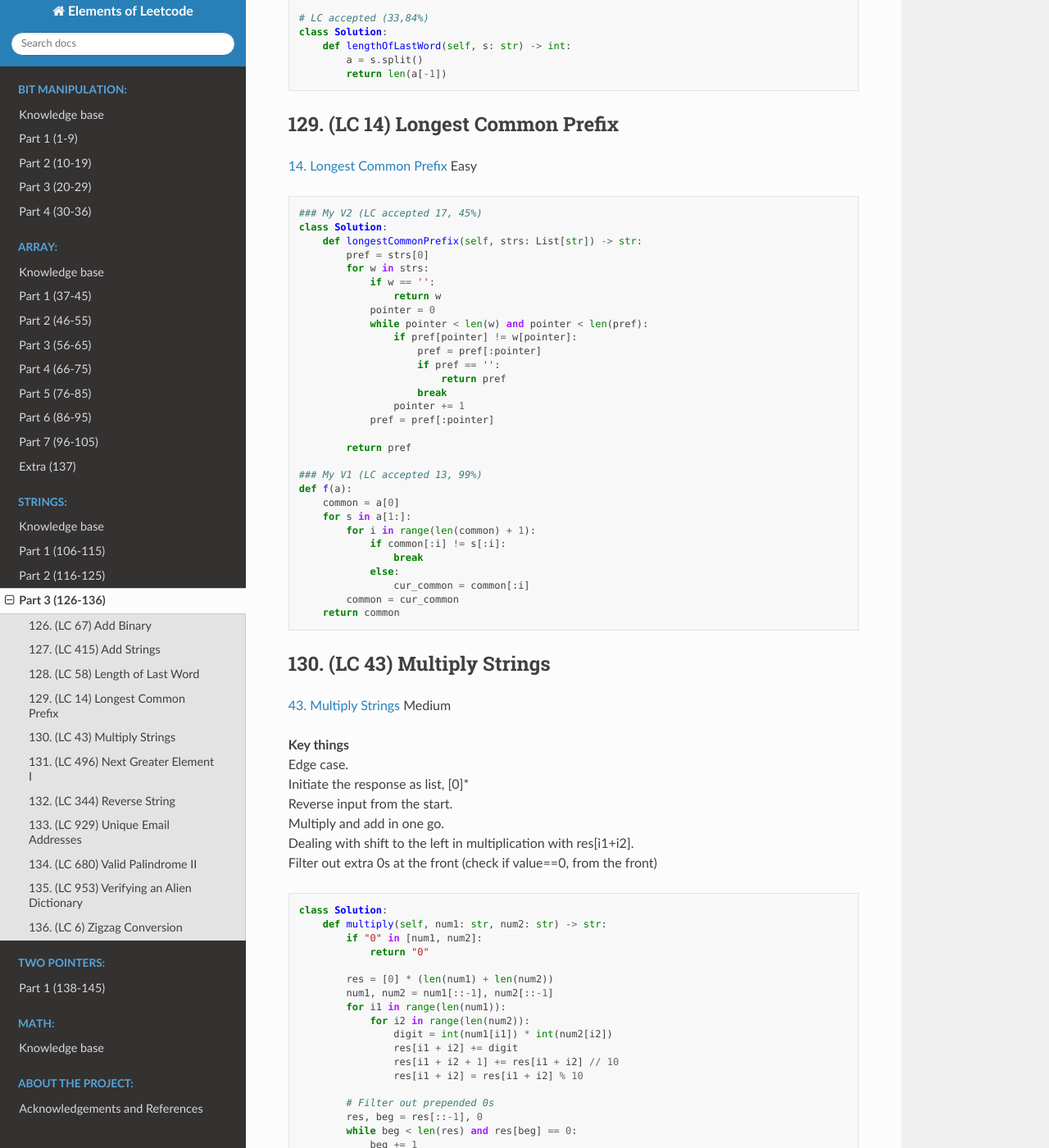
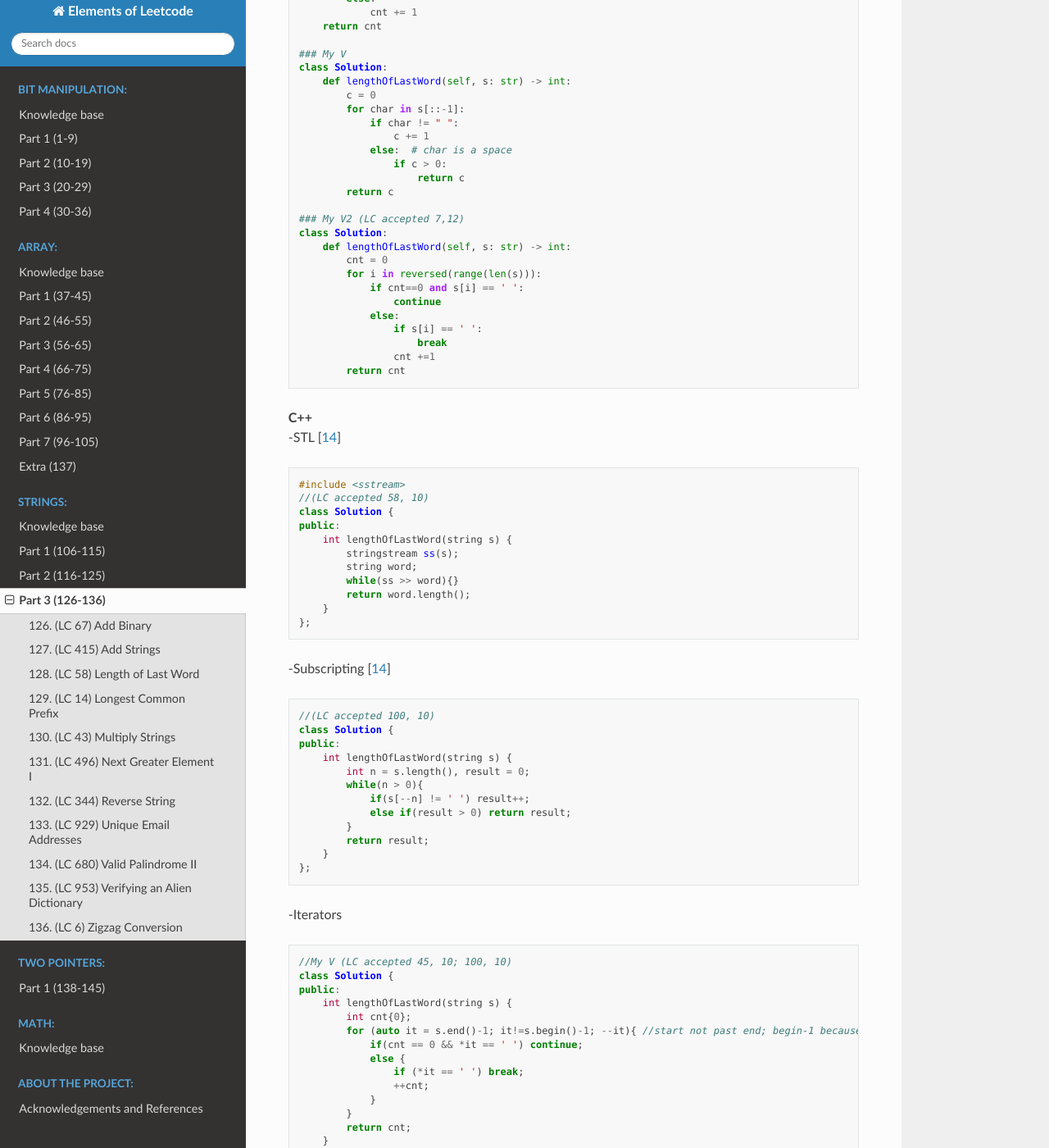
Before and after one commit to kkvero/elements_of_leetcode, a Sphinx documentation site: the page built from docs/source/strings/strings_3.rst, in a window 1280 px wide and 1400 px high, scrolled down 2691 px. Shown: the whole window at 82% size. Built offline with Sphinx 7.4.7 and the Read the Docs theme 2.0.0, drawn with Linux system fonts in a browser that asks for light colours; some of the changed text lies outside the part shown.

Commit message:
update 54: edit 128

```diff
--- a/docs/source/strings/strings_3.rst
+++ b/docs/source/strings/strings_3.rst
@@ -102,7 +102,25 @@
 128. (LC 58) Length of Last Word
 ------------------------------------
 `58. Length of Last Word <https://leetcode.com/problems/length-of-last-word/>`_
-Easy ::
+Easy
+
+| Task gotcha:
+| s = "   fly me   to   the moon  "
+| Has 2 spaced after moon.
+
+**Python3**
+
+::
+
+    # A shortcut (LC 55,85%)
+    def f2(s):
+        return len(s.split()[-1])
+
+    # LC accepted (33,84%)
+    class Solution:
+        def lengthOfLastWord(self, s: str) -> int:
+            a = s.split()
+            return len(a[-1])
 
     ### Solution 1 (neetcode)
     def lengthOfLastWord(s: str) -> int:
@@ -138,15 +156,72 @@
                         return c
             return c
 
-    # A shortcut (LC 55,85%)
-    def f2(s):
-        return len(s.split()[-1])
-
-    # LC accepted (33,84%)
+    ### My V2 (LC accepted 7,12)
     class Solution:
         def lengthOfLastWord(self, s: str) -> int:
-            a = s.split()
-            return len(a[-1])
+            cnt = 0
+            for i in reversed(range(len(s))):
+                if cnt==0 and s[i] == ' ':
+                    continue
+                else:
+                    if s[i] == ' ':
+                        break
+                    cnt +=1
+            return cnt
+
+| **C++**
+| -STL [:ref:`14 <ref-label>`]
+
+.. code-block:: cpp
+
+    #include <sstream>
+    //(LC accepted 58, 10)
+    class Solution {
+    public:
+        int lengthOfLastWord(string s) {
+            stringstream ss(s);
+            string word;
+            while(ss >> word){}
+            return word.length();
+        }
+    };
+
+-Subscripting [:ref:`14 <ref-label>`]
+
+.. code-block:: cpp
+
+    //(LC accepted 100, 10)
+    class Solution {
+    public:
+        int lengthOfLastWord(string s) {
+            int n = s.length(), result = 0;
+            while(n > 0){
+                if(s[--n] != ' ') result++;
+                else if(result > 0) return result;
+            }
+            return result;
+        }
+    };
+
+-Iterators
+
+.. code-block:: cpp
+
+    //My V (LC accepted 45, 10; 100, 10)
+    class Solution {
+    public:
+        int lengthOfLastWord(string s) {
+            int cnt{0};
+            for (auto it = s.end()-1; it!=s.begin()-1; --it){ //start not past end; begin-1 because if len(s)=1
+                if(cnt == 0 && *it == ' ') continue;
+                else {
+                    if (*it == ' ') break;
+                    ++cnt;
+                }
+            }
+            return cnt;
+        }
+    };
 
 129. (LC 14) Longest Common Prefix
 -------------------------------------
```
Also changed, not shown: docs/source/array/array_3.rst (+23 -0 lines), 8 other files.
